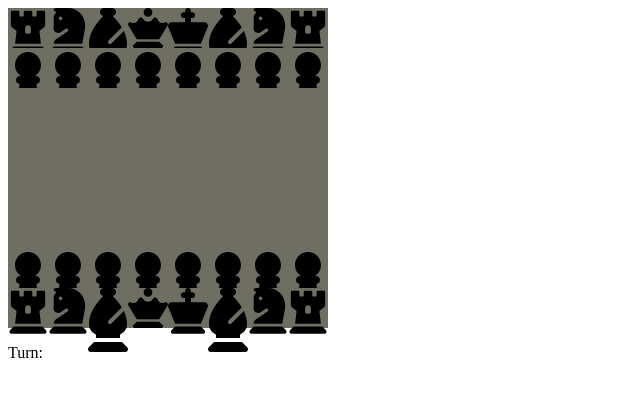
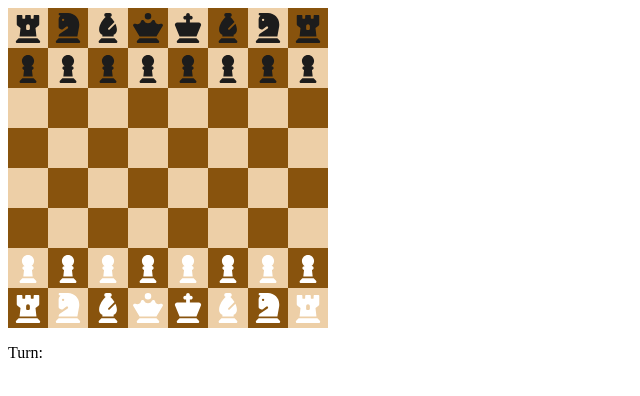
Before and after one commit to Aspen-Ishii/Chess-js, a plain HTML site: page index.html in a window 1280 px wide. Shown: the whole page, without its empty margins (0-640 px from the left). Drawn offline with Linux system fonts and the light colour scheme.

Commit message:
game board color and set up

```diff
--- a/app.js
+++ b/app.js
@@ -1,9 +1,9 @@
 const gameBoard = document.querySelector("#gameboard");
 const playerDisplay = document.querySelector("#player");
-document.querySelector("#info-display");
+const infoDisplay = document.querySelector("#info-display");
 
 /// Array of pieces
-const width = 8
+const width = 8;
 const startPieces = [
     rook, knight, bishop, queen, king, bishop, knight, rook,
     pawn, pawn, pawn, pawn, pawn, pawn, pawn, pawn,
@@ -13,16 +13,35 @@ const startPieces = [
     '', '', '', '', '', '', '', '',
     pawn, pawn, pawn, pawn, pawn, pawn, pawn, pawn,
     rook, knight, bishop, queen, king, bishop, knight, rook,
-]
+];
 
 function createBoard() {
-    startPieces.forEach((startPieces, i) => {
-        const square = document.createElement('div')
-        square.classList.add('square')
-        square.innerHTML = startPieces
-        square.setAttribute('square-id', i)
-        square.classList.add('beige')
-        gameBoard.append(square)
+    startPieces.forEach((piece, i) => {
+        const square = document.createElement('div');
+        square.classList.add('square');
+        square.innerHTML = piece;
+        square.setAttribute('square-id', i);
+        //square.classList.add('beige')
+        //Alt tile color
+        const row = Math.floor ((63 - i) / 8) + 1
+        if (row % 2 === 0) {
+            square.classList.add(i % 2 === 0 ? "beige" : "brown");
+        } else {
+            square.classList.add(i % 2 === 0 ?  "brown" : "beige");
+        }
+
+        if (piece !== '') {
+            const pieceElement = square.querySelector('svg');
+            if (pieceElement) {
+                if (i <= 15) {
+                    pieceElement.classList.add("black");
+                } else if (i >= 48) {
+                    pieceElement.classList.add("white");
+                }
+            }
+        }
+        gameBoard.append(square);
     })
 }
-createBoard()
+
+createBoard();
--- a/pieces.js
+++ b/pieces.js
@@ -1,13 +1,3 @@
-/*
-const king = <div class="piece" id="king"><svg xmlns=\"http://www.w3.org/2000/svg\" viewBox=\"0 0 448 512\"><!--!Font Awesome Free 6.5.2 by @fontawesome - https://fontawesome.com License - https://fontawesome.com/license/free Copyright 2024 Fonticons, Inc.--><path d=\"M224 0c17.7 0 32 14.3 32 32V48h16c17.7 0 32 14.3 32 32s-14.3 32-32 32H256v48H408c22.1 0 40 17.9 40 40c0 5.3-1 10.5-3.1 15.4L368 400H80L3.1 215.4C1 210.5 0 205.3 0 200c0-22.1 17.9-40 40-40H192V112H176c-17.7 0-32-14.3-32-32s14.3-32 32-32h16V32c0-17.7 14.3-32 32-32zM38.6 473.4L80 432H368l41.4 41.4c4.2 4.2 6.6 10 6.6 16c0 12.5-10.1 22.6-22.6 22.6H54.6C42.1 512 32 501.9 32 489.4c0-6 2.4-11.8 6.6-16z\"/></svg></div>
-const queen = "<div class="piece" id="queen"><svg xmlns=\"http://www.w3.org/2000/svg\" viewBox=\"0 0 512 512\"><!--!Font Awesome Free 6.5.2 by @fontawesome - https://fontawesome.com License - https://fontawesome.com/license/free Copyright 2024 Fonticons, Inc.--><path d=\"M256 0a56 56 0 1 1 0 112A56 56 0 1 1 256 0zM134.1 143.8c3.3-13 15-23.8 30.2-23.8c12.3 0 22.6 7.2 27.7 17c12 23.2 36.2 39 64 39s52-15.8 64-39c5.1-9.8 15.4-17 27.7-17c15.3 0 27 10.8 30.2 23.8c7 27.8 32.2 48.3 62.1 48.3c10.8 0 21-2.7 29.8-7.4c8.4-4.4 18.9-4.5 27.6 .9c13 8 17.1 25 9.2 38L399.7 400H384 343.6 168.4 128 112.3L5.4 223.6c-7.9-13-3.8-30 9.2-38c8.7-5.3 19.2-5.3 27.6-.9c8.9 4.7 19 7.4 29.8 7.4c29.9 0 55.1-20.5 62.1-48.3zM256 224l0 0 0 0h0zM112 432H400l41.4 41.4c4.2 4.2 6.6 10 6.6 16c0 12.5-10.1 22.6-22.6 22.6H86.6C74.1 512 64 501.9 64 489.4c0-6 2.4-11.8 6.6-16L112 432z\"/></svg></div>"
-const rook = "<div class="piece" id="rook"><svg xmlns=\"http://www.w3.org/2000/svg\" viewBox=\"0 0 448 512\"><!--!Font Awesome Free 6.5.2 by @fontawesome - https://fontawesome.com License - https://fontawesome.com/license/free Copyright 2024 Fonticons, Inc.--><path d=\"M32 192V48c0-8.8 7.2-16 16-16h64c8.8 0 16 7.2 16 16V88c0 4.4 3.6 8 8 8h32c4.4 0 8-3.6 8-8V48c0-8.8 7.2-16 16-16h64c8.8 0 16 7.2 16 16V88c0 4.4 3.6 8 8 8h32c4.4 0 8-3.6 8-8V48c0-8.8 7.2-16 16-16h64c8.8 0 16 7.2 16 16V192c0 10.1-4.7 19.6-12.8 25.6L352 256l16 144H80L96 256 44.8 217.6C36.7 211.6 32 202.1 32 192zm176 96h32c8.8 0 16-7.2 16-16V224c0-17.7-14.3-32-32-32s-32 14.3-32 32v48c0 8.8 7.2 16 16 16zM22.6 473.4L64 432H384l41.4 41.4c4.2 4.2 6.6 10 6.6 16c0 12.5-10.1 22.6-22.6 22.6H38.6C26.1 512 16 501.9 16 489.4c0-6 2.4-11.8 6.6-16z\"/></svg></div>"
-const knight = "<div class="piece" id="knight"><svg xmlns=\"http://www.w3.org/2000/svg\" viewBox=\"0 0 448 512\"><!--!Font Awesome Free 6.5.2 by @fontawesome - https://fontawesome.com License - https://fontawesome.com/license/free Copyright 2024 Fonticons, Inc.--><path d=\"M96 48L82.7 61.3C70.7 73.3 64 89.5 64 106.5V238.9c0 10.7 5.3 20.7 14.2 26.6l10.6 7c14.3 9.6 32.7 10.7 48.1 3l3.2-1.6c2.6-1.3 5-2.8 7.3-4.5l49.4-37c6.6-5 15.7-5 22.3 0c10.2 7.7 9.9 23.1-.7 30.3L90.4 350C73.9 361.3 64 380 64 400H384l28.9-159c2.1-11.3 3.1-22.8 3.1-34.3V192C416 86 330 0 224 0H83.8C72.9 0 64 8.9 64 19.8c0 7.5 4.2 14.3 10.9 17.7L96 48zm24 68a20 20 0 1 1 40 0 20 20 0 1 1 -40 0zM22.6 473.4c-4.2 4.2-6.6 10-6.6 16C16 501.9 26.1 512 38.6 512H409.4c12.5 0 22.6-10.1 22.6-22.6c0-6-2.4-11.8-6.6-16L384 432H64L22.6 473.4z\"/></svg></div>"
-const bishop = "<div class="piece" id="bishop"><svg xmlns=\"http://www.w3.org/2000/svg\" viewBox=\"0 0 320 512\"><!--!Font Awesome Free 6.5.2 by @fontawesome - https://fontawesome.com License - https://fontawesome.com/license/free Copyright 2024 Fonticons, Inc.--><path d=\"M128 0C110.3 0 96 14.3 96 32c0 16.1 11.9 29.4 27.4 31.7C78.4 106.8 8 190 8 288c0 47.4 30.8 72.3 56 84.7V400H256V372.7c25.2-12.5 56-37.4 56-84.7c0-37.3-10.2-72.4-25.3-104.1l-99.4 99.4c-6.2 6.2-16.4 6.2-22.6 0s-6.2-16.4 0-22.6L270.8 154.6c-23.2-38.1-51.8-69.5-74.2-90.9C212.1 61.4 224 48.1 224 32c0-17.7-14.3-32-32-32H128zM48 432L6.6 473.4c-4.2 4.2-6.6 10-6.6 16C0 501.9 10.1 512 22.6 512H297.4c12.5 0 22.6-10.1 22.6-22.6c0-6-2.4-11.8-6.6-16L272 432H48z\"/></svg></div>"
-
-const pawn = "<div class="piece" id="pawn"><svg xmlns=\"http://www.w3.org/2000/svg\" viewBox=\"0 0 320 512\"><!--!Font Awesome Free 6.5.2 by @fontawesome - https://fontawesome.com License - https://fontawesome.com/license/free Copyright 2024 Fonticons, Inc.--><path d=\"M215.5 224c29.2-18.4 48.5-50.9 48.5-88c0-57.4-46.6-104-104-104S56 78.6 56 136c0 37.1 19.4 69.6 48.5 88H96c-17.7 0-32 14.3-32 32c0 16.5 12.5 30 28.5 31.8L80 400H240L227.5 287.8c16-1.8 28.5-15.3 28.5-31.8c0-17.7-14.3-32-32-32h-8.5zM22.6 473.4c-4.2 4.2-6.6 10-6.6 16C16 501.9 26.1 512 38.6 512H281.4c12.5 0 22.6-10.1 22.6-22.6c0-6-2.4-11.8-6.6-16L256 432H64L22.6 473.4z\"/></svg></div>"
-*/
-
 const king = `
   <div class="piece" id="king">
     <svg xmlns="http://www.w3.org/2000/svg" viewBox="0 0 448 512">
--- a/styles.css
+++ b/styles.css
@@ -10,10 +10,24 @@
     width: 40px;
 }
 
+.square svg {
+    height: 30px;
+    width: 30px;
+    margin: 5px;
+}
+
 .beige {
-    background-color: rgb(110, 110, 98);
+    background-color: rgb(237, 207, 167);
 }
 
 .brown {
-    background-color: rgb(169, 43, 43);
+    background-color: rgb(136, 83, 13);
 }
+
+.black {
+    fill: rgb(28, 28, 28);
+}
+
+.white {
+    fill: rgb(255, 255, 255);
+}
```
